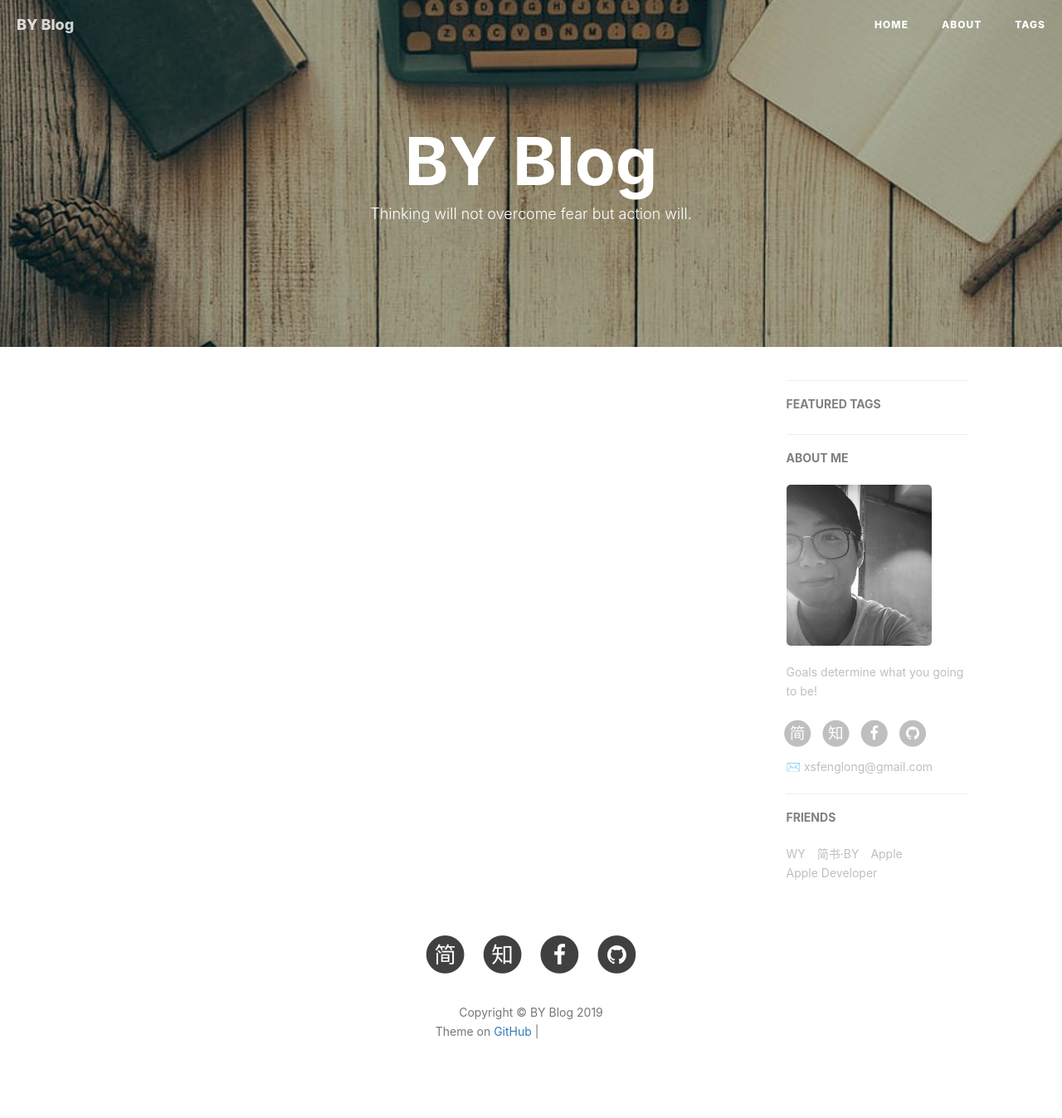
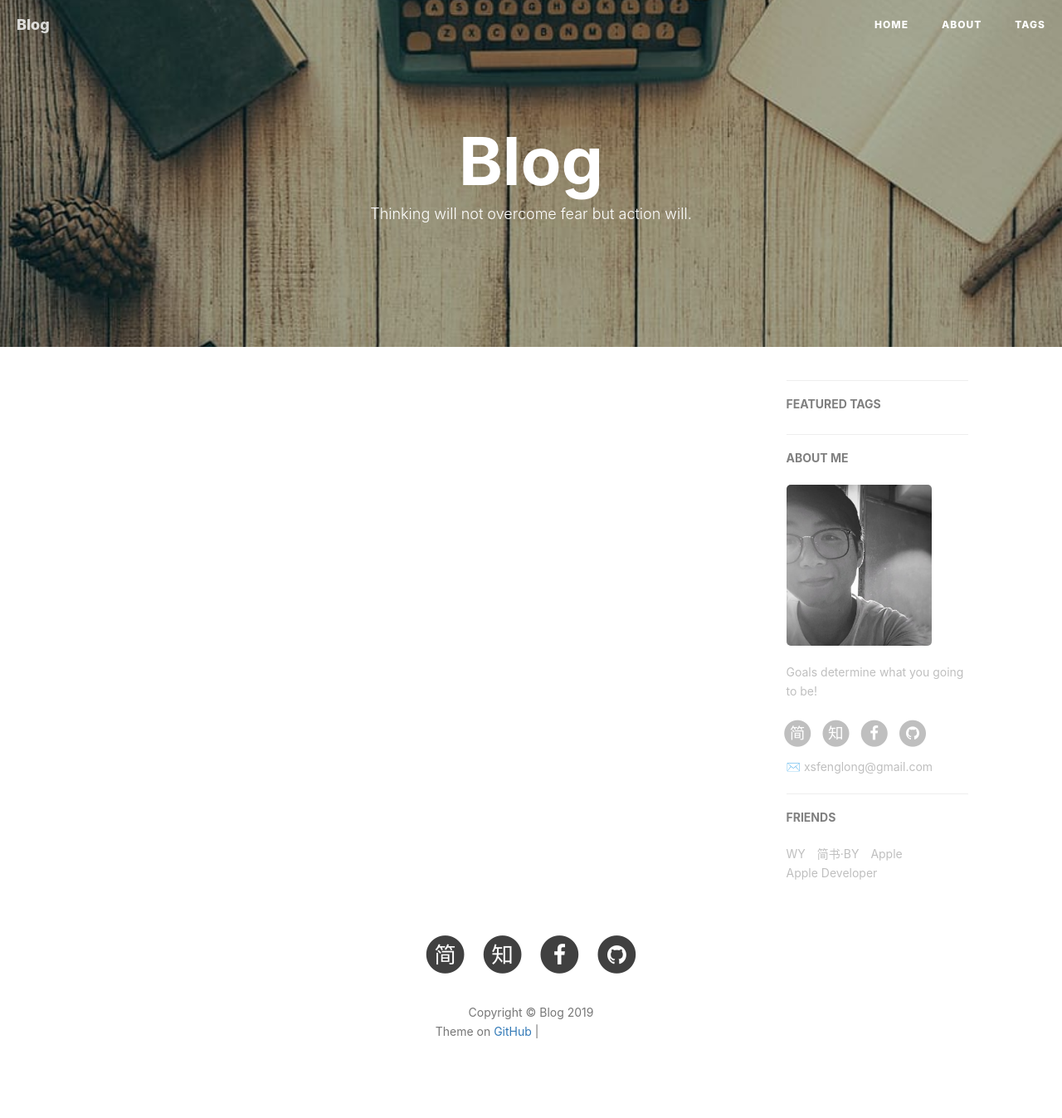
Before and after one commit to yuniler/sunguangyuniler.github.io, a Jekyll site: the page built from index.html, in a window 1280 px wide. Shown: the whole page at 83% size. Built offline with Jekyll 4.4.1, drawn with Linux system fonts in a browser that asks for light colours; nearby versions of some CDN libraries; the list of posts is cut into pages by our own code; comment, search, counter and statistics services are not loaded; grey boxes are pictures that could not be loaded.

```diff
--- a/_config.yml
+++ b/_config.yml
@@ -1,10 +1,10 @@
 # Site settings
-title: BY Blog
+title: Blog
 SEOTitle: 湟的博客 | BY Blog
 header-img: img/post-bg-desk.jpg
 email: xsfenglong@gmail.com
 description: "Every failure is leading towards success."
-keyword: "BY, BY Blog, 湟的博客, Dictator, 逆行工程"
+keyword: "BY, BY Blog, 湟的博客, Dictator, 逆向工程"
 url: "http://qiubaiying.github.io"          # your host, for absolute URL
 baseurl: ""      # for example, '/blog' if your blog hosted on 'host/blog'
 github_repo: "https://github.com/qiubaiying/qiubaiying.github.io.git" # you code repository
```
